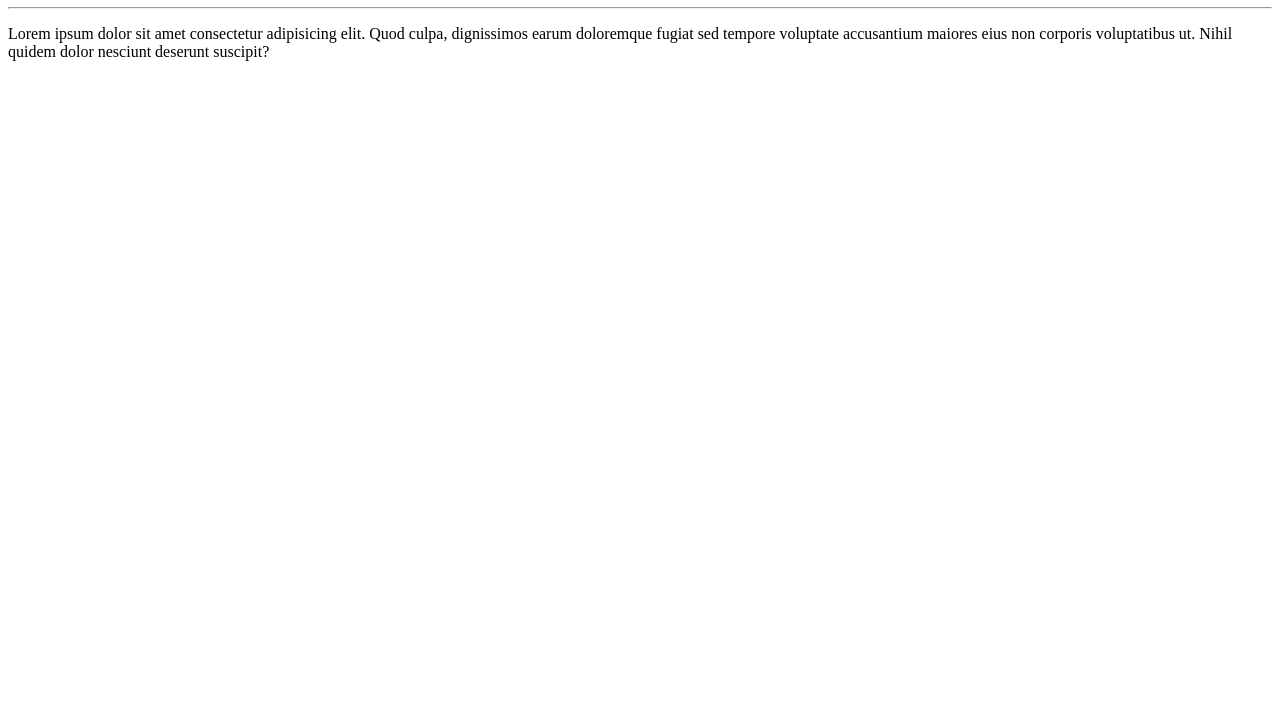
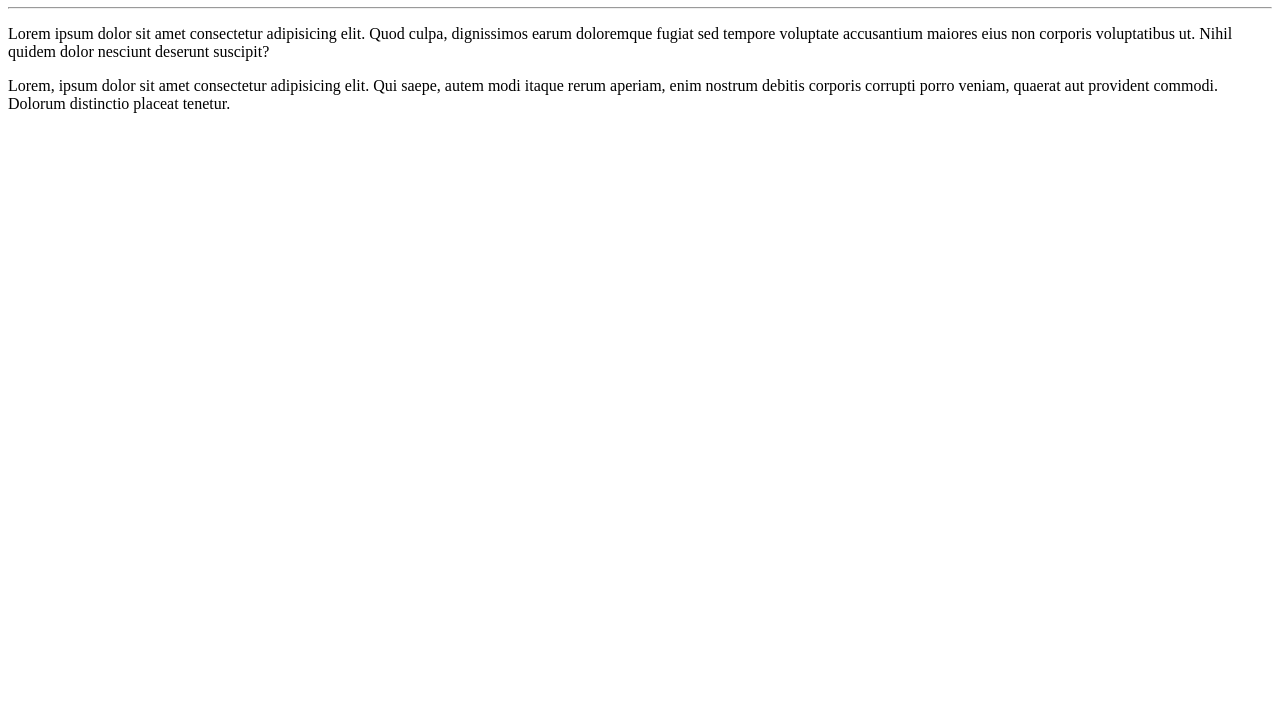
Before and after one commit to CS-Caua-Silva/Repo-1, a plain HTML site: page Site-exemplo/index.html in a window 1280 px wide. Shown: the part 73-800 px from the top of the page. Drawn offline with Linux system fonts and the light colour scheme.

Commit message:
adicionei um parágrafo

```diff
--- a/Site-exemplo/index.html
+++ b/Site-exemplo/index.html
@@ -9,5 +9,6 @@
     <h1>Olá, Mundo</h1>
     <hr>
     <p>Lorem ipsum dolor sit amet consectetur adipisicing elit. Quod culpa, dignissimos earum doloremque fugiat sed tempore voluptate accusantium maiores eius non corporis voluptatibus ut. Nihil quidem dolor nesciunt deserunt suscipit?</p>
+    <p> Lorem, ipsum dolor sit amet consectetur adipisicing elit. Qui saepe, autem modi itaque rerum aperiam, enim nostrum debitis corporis corrupti porro veniam, quaerat aut provident commodi. Dolorum distinctio placeat tenetur.</p>
 </body>
 </html>
```
